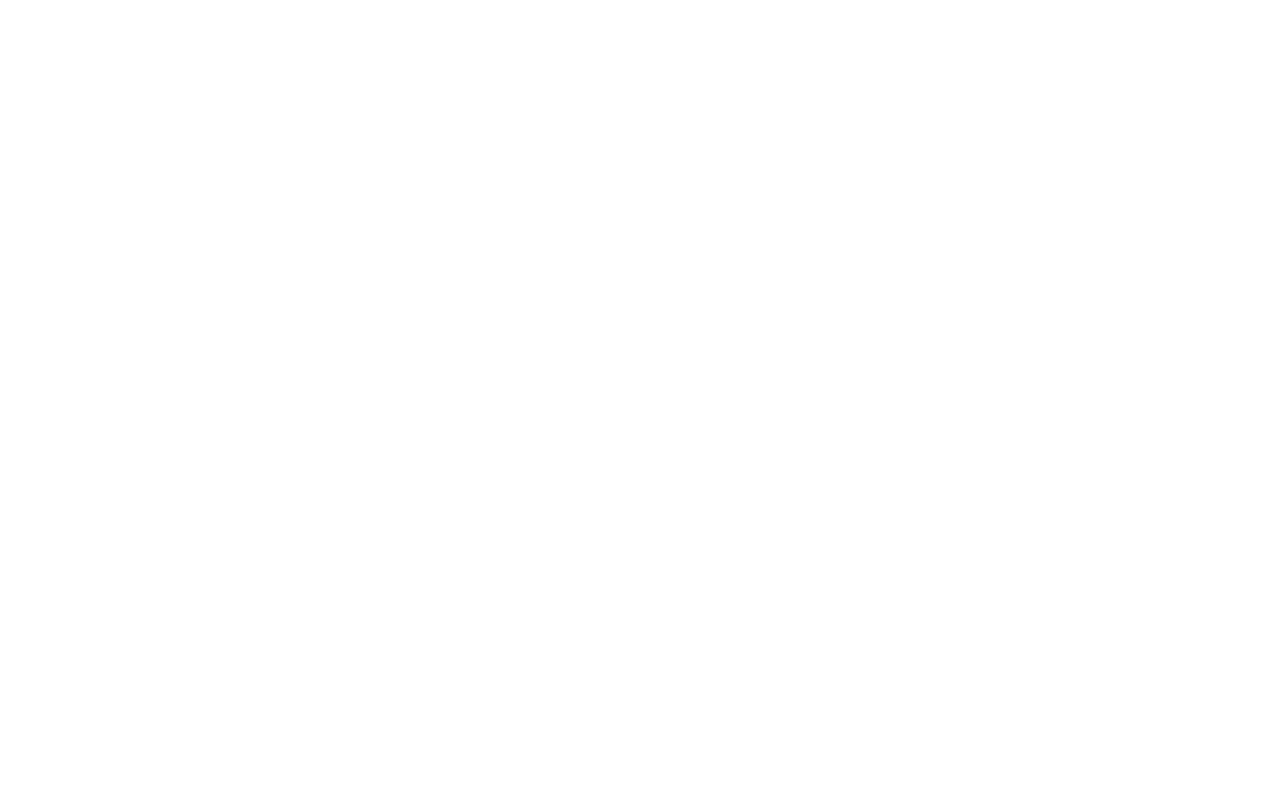
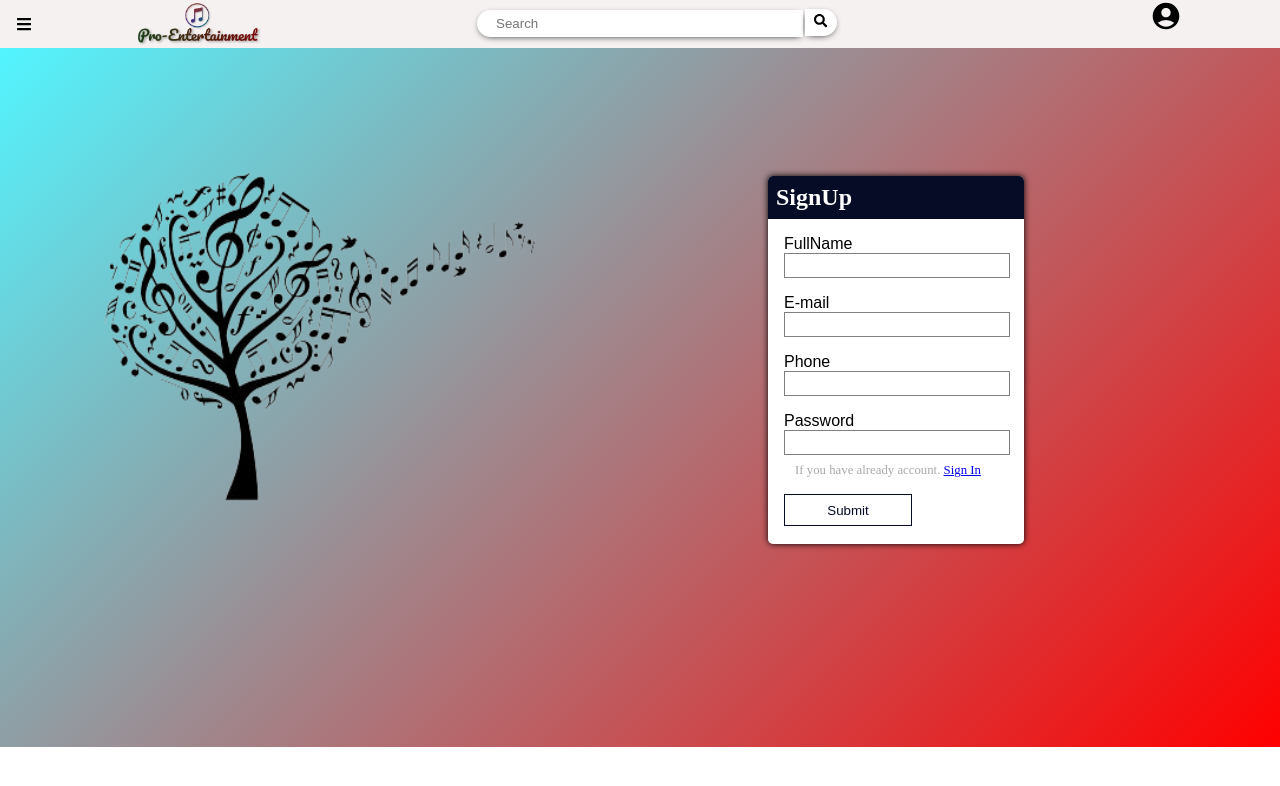
Before and after one commit to Abhishek-26498/Pro-Entertainment, a React (Create React App) app: page /signup in a window 1280 px wide. Before the commit this address had no page. Shown: the top 786 px of the page. Built offline with nearby package versions, Linux system fonts and the light colour scheme.

Commit message:
New updates

```diff
--- a/src/App.js
+++ b/src/App.js
@@ -1,7 +1,8 @@
 import React from 'react';
 import Landingpage from './Components/Landingpage';
 import MainApp from './Components/MainApp';
-import SignIn from './Components/SignIn';
+import Signup from './Components/Signup';
+import Signin from './Components/Signin';
 import { Routes,Route } from 'react-router-dom';
 import Explore from './Components/Explore';
 
@@ -11,7 +12,8 @@
     <Routes>
       <Route path='/' element={<Landingpage/>}/>;
       <Route path='/mainapp' element={<MainApp/>}/>;
-      <Route path='/signin' element={<SignIn/>}/>;
+      <Route path='/signup' element={<Signup/>}/>;
+      <Route path='/signin' element={<Signin/>}/>;
       <Route path='/explore' element={<Explore/>}/>;
     </Routes>
     </>
--- a/src/Components/Landingpage.js
+++ b/src/Components/Landingpage.js
@@ -11,8 +11,8 @@
             <div className='landing_main'>
                 <img className='background_img' src={background} alt='backgound' />
 
-
-                    <div className='header'>
+                <div className='container_'>
+                <div className='header'>
                         <img className='logo_img' src={logo} alt='' />
                         <h2>Pro-Entertainment</h2>
                     </div>
@@ -25,6 +25,8 @@
                     <div className='btn'>
                         <Link to='/MainApp'>Start Listening</Link>
                     </div>
+                    </div>
+
 
 
 
--- a/src/Components/Navbar.js
+++ b/src/Components/Navbar.js
@@ -27,7 +27,7 @@
           <input className="search_bar" type="text" placeholder="Search" />
           <button className='search_btn'><FaSearch /></button>
         </form>
-        <div className='signin'> <Link to='/Signin' ><MdAccountCircle /></Link></div>
+        <div className='signin'> <Link to='/Signup' ><MdAccountCircle /></Link></div>
 
 
       </div>
--- a/src/Components/SignIn.js
+++ b/src/Components/SignIn.js
@@ -1,15 +1,93 @@
-import React from 'react'
+import React, { useState } from 'react'
 import Navbar from './Navbar'
+import '../css/Signup.css'
+import tree from '../images/tree.png'
+import {Link} from 'react-router-dom'
+const Signin = () => {
 
-const SignIn = () => {
+  const [userRegisteration, setUserRegisteration] = useState({
+
+    email:"",
+
+    password:""
+  });
+
+  const[records, setRecords] =useState([])
+
+  const handelInput=(e)=>{
+      const name= e.target.name;
+      const value= e.target.value;
+
+
+      setUserRegisteration({...userRegisteration, [name] : value})
+  }
+
+  const handleSubmit = (e) =>{
+      e.preventDefault();
+      const newRecords = { ...userRegisteration, id:new Date().getTime().toString() }
+
+      setRecords([...records, newRecords]);
+      console.log(records)
+
+      setUserRegisteration({email:"",password:""})
+  }
+
   return (
     <>
-        <><Navbar/></>
-        <div><h1>Sign in</h1></div>
+      <Navbar />
+      <div className='Main-container'>
+
+        <div className='left-container'>
+          <img src={tree} alt='tree'/>
+        </div>
+
+        <div className='right-container'>
+
+          <form className='signin_form' action='' onSubmit={handleSubmit}>
+            <h1>SignIn</h1>
+
+            <div className='first_input'>
+              <label htmlFor='email'>E-mail</label>
+              <input autoComplete='off' type='text'
+              value={userRegisteration.email}
+              onChange={handelInput}
+              name='email' id='email' />
+            </div>
+
+            <div className='first_input'>
+              <label htmlFor='password'>Password</label>
+              <input autoComplete='off' type='password'
+              value={userRegisteration.password}
+              onChange={handelInput}
+              name='password' id='password' />
+            </div>
+            <p>If you are not register. <Link to='/Signup'>Sign Up</Link></p>
+          <button type='submit'>Submit</button>
+          </form>
+          <div>
+            {
+              records.map((currElem)=>{
+                return(
+                  <div className="showDAtaStyle">
+
+                    <p>{currElem.email}</p>
+
+                    <p>{currElem.password}</p>
+                  </div>
+                )
+              })
+            }
+
+          </div>
+
+        </div>
+
+      </div>
+
     </>
 
 
   )
 }
 
-export default SignIn
+export default Signin
--- a/src/Components/Signup.js
+++ b/src/Components/Signup.js
@@ -1,31 +1,105 @@
-import React from 'react'
-import './Signup.css'
+import React, { useState } from 'react'
+import Navbar from './Navbar'
+import '../css/Signup.css'
+import tree from '../images/tree.png'
+import {Link} from 'react-router-dom'
+const Signup = () => {
 
-function Signup() {
-    return (
-        <div>
-            <form >
+  const [userRegisteration, setUserRegisteration] = useState({
+    username:"",
+    email:"",
+    phone:"",
+    password:""
+  });
 
-                <div className='container_wrapper'>
-                <div className="container">
-                    <h2>Sign In</h2>
-                    <label ><b>Username</b></label>
-                    <input type="text" placeholder="Enter Username" name="uname" required />
+  const[records, setRecords] =useState([])
 
-                    <label ><b>Password</b></label>
-                    <input type="password" placeholder="Enter Password" name="psw" required />
-
-                    <label>
-                        <input type="checkbox" checked="checked" name="remember"/> Remember me
-                    </label>
-                    <button type="submit">Sign In</button>
-                </div>
-                </div>
+  const handelInput=(e)=>{
+      const name= e.target.name;
+      const value= e.target.value;
 
 
-            </form>
+      setUserRegisteration({...userRegisteration, [name] : value})
+  }
+
+  const handleSubmit = (e) =>{
+      e.preventDefault();
+      const newRecords = { ...userRegisteration, id:new Date().getTime().toString() }
+
+      setRecords([...records, newRecords]);
+      console.log(records)
+
+      setUserRegisteration({username:"",email:"",phone:"",password:""})
+  }
+
+  return (
+    <>
+      <Navbar />
+      <div className='Main-container'>
+
+        <div className='left-container'>
+          <img src={tree} alt='tree'/>
         </div>
-    )
+
+        <div className='right-container'>
+
+          <form className='signin_form' action='' onSubmit={handleSubmit}>
+            <h1>SignUp</h1>
+            <div className='first_input'>
+              <label htmlFor='username'>FullName</label>
+              <input autoComplete='off' type='text'
+              value={userRegisteration.username}
+              onChange={handelInput}
+              name='username' id='username' />
+            </div>
+            <div className='first_input'>
+              <label htmlFor='email'>E-mail</label>
+              <input autoComplete='off' type='text'
+              value={userRegisteration.email}
+              onChange={handelInput}
+              name='email' id='email' />
+            </div>
+            <div className='first_input'>
+              <label htmlFor='phone'>Phone</label>
+              <input autoComplete='off' type='text'
+              value={userRegisteration.phone}
+              onChange={handelInput}
+              name='phone' id='phone' />
+            </div>
+            <div className='first_input'>
+              <label htmlFor='password'>Password</label>
+              <input autoComplete='off' type='password'
+              value={userRegisteration.password}
+              onChange={handelInput}
+              name='password' id='password' />
+            </div>
+            <p>If you have already account. <Link to='/Signin'>Sign In</Link></p>
+          <button type='submit'>Submit</button>
+          </form>
+          <div>
+            {
+              records.map((currElem)=>{
+                return(
+                  <div className="showDAtaStyle">
+                    <p>{currElem.username}</p>
+                    <p>{currElem.email}</p>
+                    <p>{currElem.phone}</p>
+                    <p>{currElem.password}</p>
+                  </div>
+                )
+              })
+            }
+
+          </div>
+
+        </div>
+
+      </div>
+
+    </>
+
+
+  )
 }
 
 export default Signup
--- a/src/css/Landingpage.css
+++ b/src/css/Landingpage.css
@@ -1,10 +1,12 @@
 *{
     margin: 0;
     padding: 0;
-    position: absolute;
+    position:initial;
 
 }
-
+.container_{
+    margin-top: -48rem;
+}
 .landing_main{
     position: relative;
     width: 100vw;
@@ -59,7 +61,7 @@
     display: flex;
     justify-content: center;
     align-items: center;
-    top:17rem;
+    top:12rem;
     font-size: 2rem;
     color:#370000 ;
     font-family:  'Passion One', cursive;
@@ -71,9 +73,12 @@
     display: flex;
     justify-content: center;
     align-items: center;
-    top: 21rem;
+    top: 13rem;
     filter: drop-shadow(2px 4px 6px black);
     font-family: Pacifico;
+}
+.qote p{
+    width: 15rem;
 }
 .landing_main .btn {
     display: flex;
--- a/src/css/Navbar.css
+++ b/src/css/Navbar.css
@@ -15,21 +15,21 @@
     height: 3rem;
     background: rgb(245, 241, 241);
     display: flex;
-
+    justify-content: space-between;
     mix-blend-mode: normal;
     -webkit-box-shadow: 6px 1px 8px -3px #000000 ;
     box-shadow: 6px 1px 6px -3px #000000;
 }
 .Nav_wrapper .Nav_logo img{
     width: 8rem;
-    margin-left: 5rem;
     filter: brightness(0.5);
+    margin-left: -8rem;
 }
 .Nav_wrapper .search_bar {
-    padding: 0.1rem 1.2rem;
+        padding: 0.1rem 1.2rem;
     margin: 0.6rem 0px;
-    margin-left: 25rem;
-    width: 28rem;
+    margin-left:0rem;
+    width: 18rem;
     border-top-left-radius: 20px;
     border-bottom-left-radius: 20px;
     border: none;
@@ -37,11 +37,11 @@
     height: 1.5rem;
 }
 .Nav_wrapper .search_btn {
-    margin: 0.6rem 55.5rem;
+    margin: 0rem 0.1rem;
     height: 1.7rem;
     width: 2rem;
-    padding-bottom: 0.6rem;
-    padding-right: 1rem;
+    padding-bottom: -0.4rem;
+    padding-right: 0rem;
     border: none;
     background: white;
     border-top-right-radius: 16px;
@@ -50,17 +50,20 @@
     cursor: pointer;
     font-family: Arial, Helvetica, sans-serif;
 }
+.Nav_wrapper form{
+    margin-right: 6rem;
+}
 .Nav_wrapper .search_btn:hover{
     background-color: #32969C;
     color: white;
 }
 .Nav_wrapper .signin a {
     z-index: 1;
-    margin: 0.5rem 55.5rem;
+    margin-right: 6rem;
     padding: 0.1rem;
     border: none;
     font-size: 2rem;
-    left: 24rem;
+
     text-decoration: none;
     border-radius: 38px;
     font-family: Arial, Helvetica, sans-serif;
--- a/src/css/Signup.css
+++ b/src/css/Signup.css
@@ -1,4 +1,108 @@
-.container_wrapper{
+*{
+    position: initial;
+}
+.Main-container{
+    background: #52F5FF;
+    background: -moz-linear-gradient(-45deg, #52F5FF 0%, #FF0000 100%, #7D900B 100%);
+    background: -webkit-linear-gradient(-45deg, #52F5FF 0%, #FF0000 100%, #7D900B 100%);
+    background: linear-gradient(135deg, #52F5FF 0%, #FF0000 100%, #7D900B 100%);
+    width: 100vw;
+    height: 54.6vw;
+    display: flex;
+    position: relative;
+
+}
+.left-container{
+    display: flex;
+    justify-content: center;
+    position: relative;
+    flex-direction: row;
+    /* border: 1px solid black; */
+    width: 50%;
+}
+.left-container img{
+    width: 28rem;
+    height: 22rem;
+    margin-top: 7rem;
+}
+.right-container h1{
+    background: #060b26;
+    color: white;
+    padding: 0.5rem;
+    font-size: 1.5rem;
+    border-top-left-radius: 5px;
+    border-top-right-radius: 5px;
+}
+.right-container{
+
+    display: flex;
+    flex-direction: column;
+
+    position: relative;
+
+    /* border: 1px solid black; */
+    width: 50%;
+}
+.signin_form{
+    width: 16rem;
+    height: 23rem;
+    margin-top: 8rem;
+    margin-left: 8rem;
+    display: flex;
+    flex-direction: column;
+    filter: drop-shadow(0px 0px 3px black);
+    border-radius: 5px;
+    background-color: white;
+}
+label{
+    font-family: sans-serif;
+    margin-left: 1rem;
+
+    font-size: 1rem;
+
+
+}
+.first_input input{
+    width: 13.5rem;
+    padding: 4px;
+    border: 1px solid gray;
+    margin-left: 1rem;
+}
+.first_input{
+    margin-top: 16px;
+
+}
+.right-container button{
+    margin-top: 1rem;
+    height: 2rem;
+    border: 1px solid #060b26;
+    font-family: sans-serif;
+    background: transparent;
+    color: #060b26;
+    width: 8rem;
+    margin-left: 1rem;
+}
+.right-container button:hover{
+    background: #060b26;
+
+    color: white;
+
+}
+.showDAtaStyle{
+    display: flex;
+    width: 16rem;
+    border: 1px solid black;
+    padding: 0.5rem;
+    margin: 4rem 7rem;
+}
+.signin_form p{
+    font-size: .8rem;
+    width: 15rem;
+    color: darkgray;
+    margin-top: 0.5rem;
+}
+
+/* .container_wrapper{
     display: flexbox;
     position: relative;
     justify-content: center;
@@ -22,4 +126,4 @@
     background: #32969C;
     color: white;
     font-family: sans-serif;
-}
+} */
```
Also changed, not shown: src/Components/SidebarData.js (+0 -34 lines), src/css/Sidebar.css (+7 -10 lines), src/images/tree.png (added).
